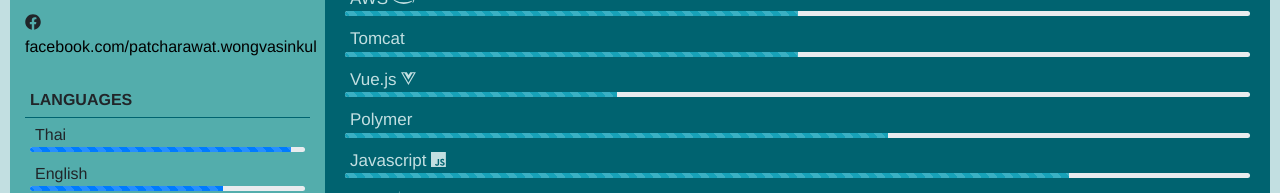
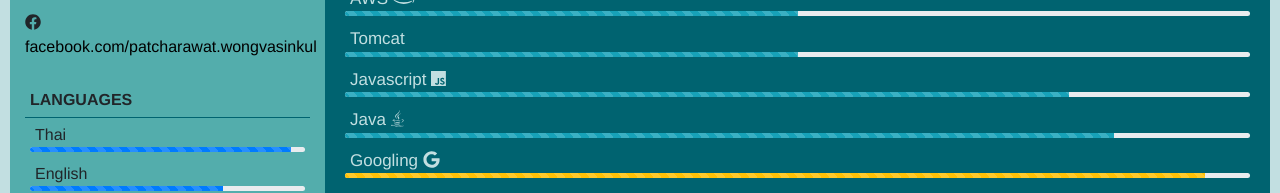
Before and after one commit to MightyOrphus/myCV, a Vue app: page / in a window 1280 px wide. Shown: the part 420-613 px from the top of the page. Built offline with nearby package versions, Linux system fonts and the light colour scheme; what @growthbunker/vuetimeline would draw is missing.

Commit message:
remove vue and polymer out from skills

```diff
--- a/src/components/AboutMe.vue
+++ b/src/components/AboutMe.vue
@@ -86,17 +86,6 @@
           value: 50,
         },
         {
-          text: "Vue.js",
-          icon: ["fab", "vuejs"],
-          variant: "info",
-          value: 30,
-        },
-        {
-          text: "Polymer",
-          variant: "info",
-          value: 60,
-        },
-        {
           text: "Javascript",
           icon: ["fab", "js"],
           variant: "info",
```
